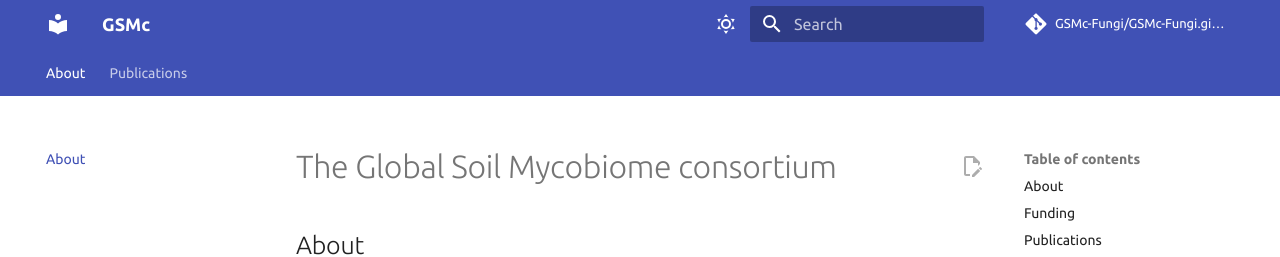
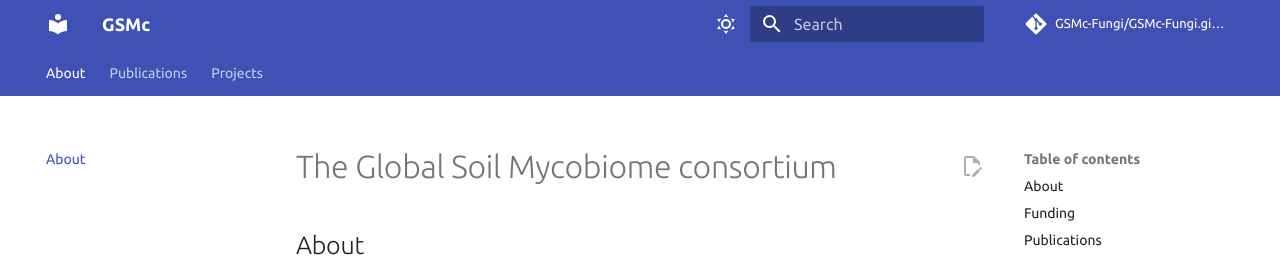
Before and after one commit to vmikk/GSMc-Fungi.github.io, an MkDocs documentation site: the page built from docs/index.md, in a window 1280 px wide and 900 px high. Shown: the top 257 px of the window. Built offline with MkDocs 1.6.1 and Material for MkDocs 9.7.7, drawn with Linux system fonts in a browser that asks for light colours; comment, search, counter and statistics services are not loaded.

Commit message:
add proj

```diff
--- a/mkdocs.yml
+++ b/mkdocs.yml
@@ -63,3 +63,4 @@ markdown_extensions:
 nav:
   - 'About':         'index.md'
   - 'Publications':  'publications.md'
+  - 'Projects':      'projects.md'
```
Also changed, not shown: docs/projects.md (added).
